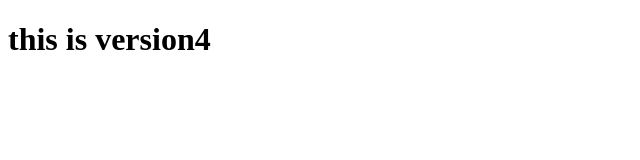
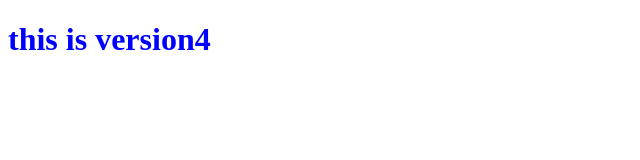
Before and after one commit to CodeWithImran786/Demo-project, a plain HTML site: page index.html in a window 1280 px wide. Shown: the whole page, without its empty margins (0-640 px from the left). Drawn offline with Linux system fonts and the light colour scheme.

Commit message:
added design for a website

```diff
--- a/index.html
+++ b/index.html
@@ -4,6 +4,7 @@
 <head>
     <meta charset="UTF-8">
     <meta name="viewport" content="width=device-width, initial-scale=1.0">
+    <link rel="stylesheet" href="style.css">
     <title>Document</title>
 </head>
 
--- /dev/null
+++ b/style.css
@@ -0,0 +1,7 @@
+* {
+    box-sizing: border-box;
+}
+
+h1 {
+    color: blue;
+}
```
Also changed, not shown: 1 other file.
